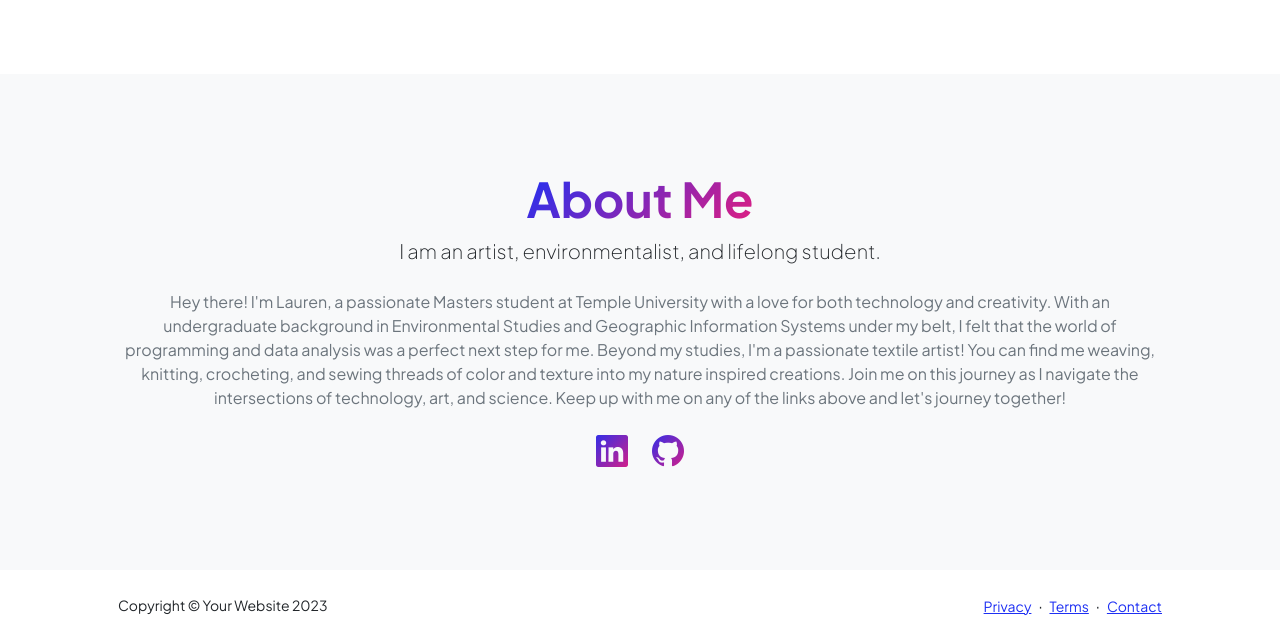
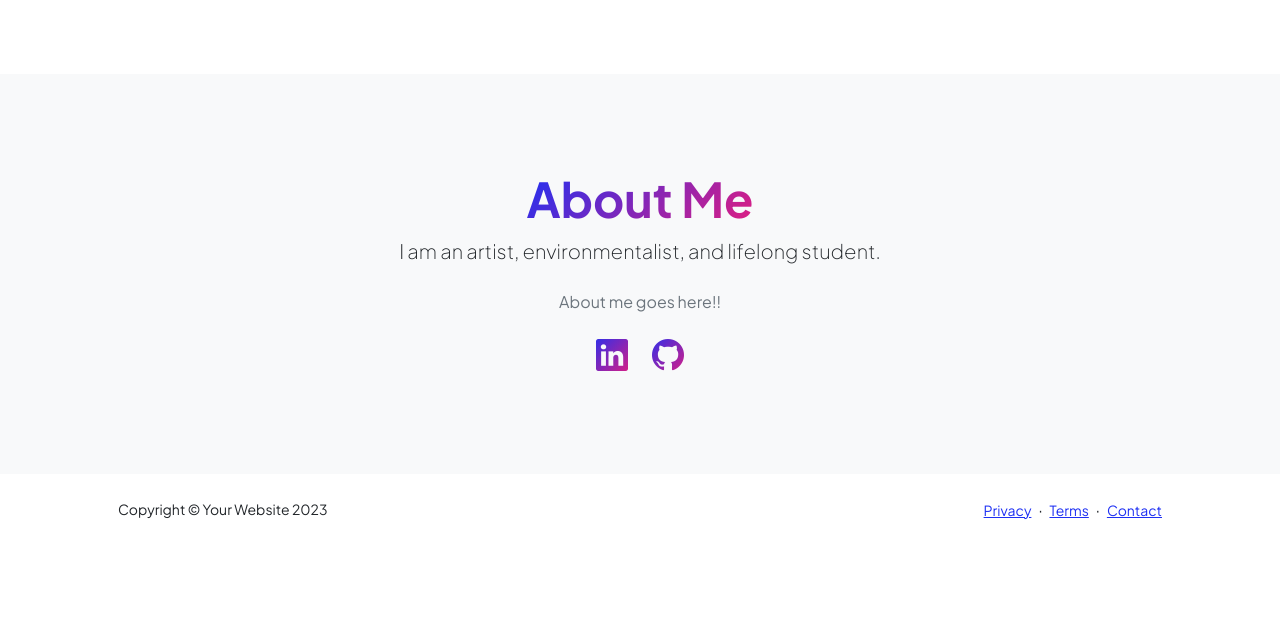
Before and after one commit to laurelbee/laurelbee, a plain HTML site: page index.html in a window 1280 px wide. Shown: the part 949-1591 px from the top of the page. After the commit the page ends 1495 px from the top, so only its background shows below. Drawn offline with nearby package versions, Linux system fonts and the light colour scheme.

Commit message:
Draft Changes

```diff
--- a/index.html
+++ b/index.html
@@ -5,7 +5,7 @@
         <meta name="viewport" content="width=device-width, initial-scale=1, shrink-to-fit=no" />
         <meta name="description" content="" />
         <meta name="author" content="" />
-        <title>Personal - Start Bootstrap Theme</title>
+        <title>Lauren's Website Template</title>
         <!-- Favicon-->
         <link rel="icon" type="image/x-icon" href="assets/favicon.ico" />
         <!-- Custom Google font-->
@@ -184,11 +184,7 @@
                                 <h2 class="display-5 fw-bolder"><span class="text-gradient d-inline">About Me</span></h2>
                                 <p class="lead fw-light mb-4">I am an artist, environmentalist, and lifelong student. </p>
                                 <p class="text-muted">
-                                    Hey there! I'm Lauren, a passionate Masters student at Temple University with a love for both technology and creativity. With an undergraduate background in Environmental Studies and Geographic Information Systems under my belt, I felt that the world of programming and data analysis was a perfect next step for me.
-
-                                    Beyond my studies, I'm a passionate textile artist! You can find me weaving, knitting, crocheting, and sewing threads of color and texture into my nature inspired creations.
-
-                                    Join me on this journey as I navigate the intersections of technology, art, and science. Keep up with me on any of the links above and let's journey together! </p>
+                                About me goes here!!</p>
                                 <div class="d-flex justify-content-center fs-2 gap-4">
 
                                     <a class="text-gradient" href="https://www.linkedin.com/in/lauren-hickman-745640158/"><i class="bi bi-linkedin"></i></a>
```
